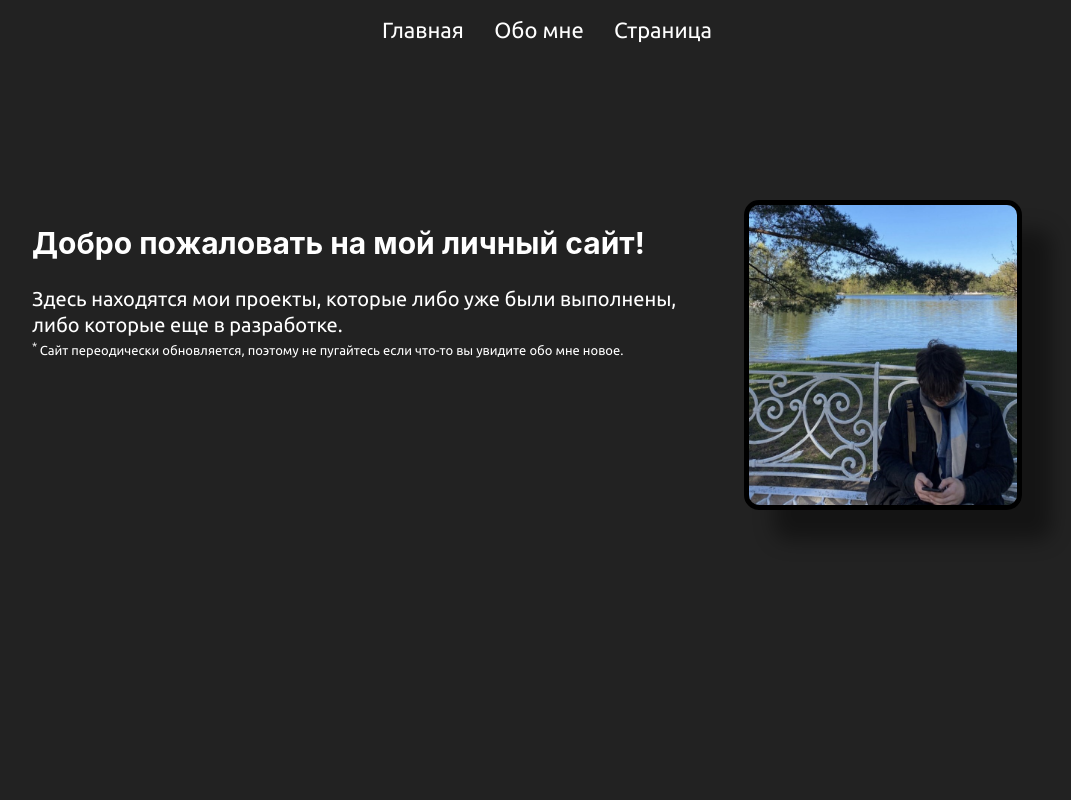
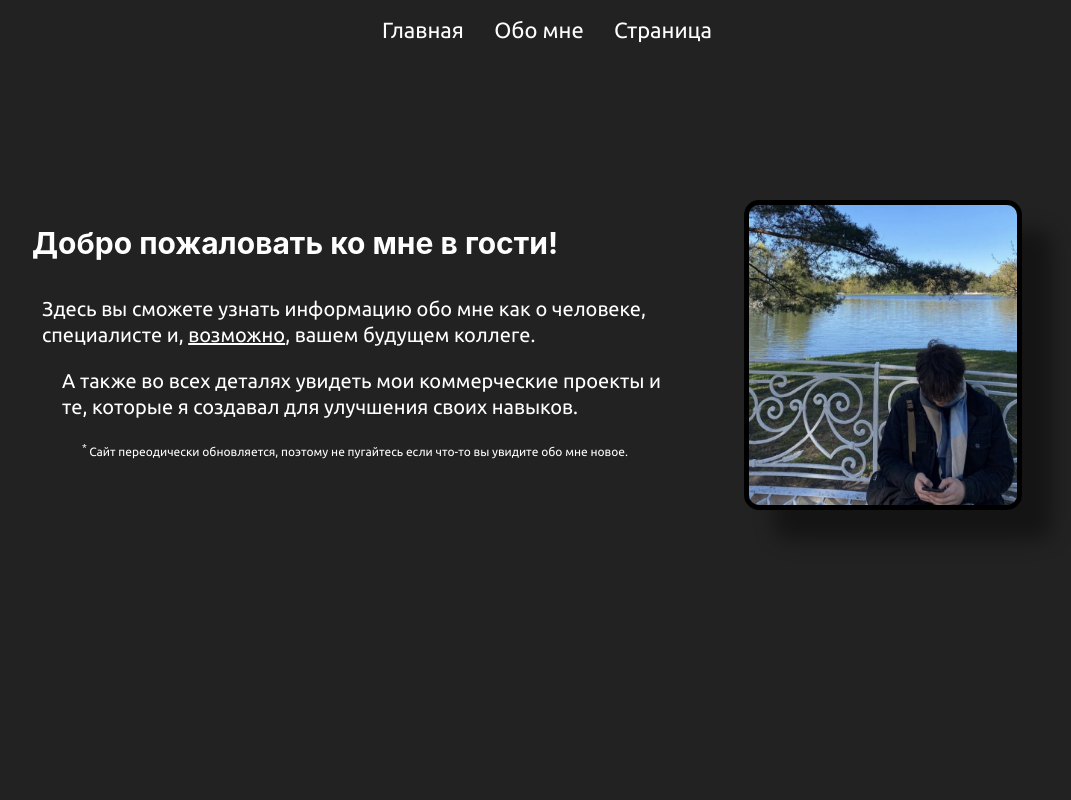
Before and after one commit to bandikost/bandikost, a React (Create React App) app: page /main in a window 1280 px wide. Shown: the top 800 px of the page, without its empty margins (113-1184 px from the left). Built offline with nearby package versions, Linux system fonts and the light colour scheme.

Commit message:
Обновление зависимостей, улучшения на главной странице и других компонентах

```diff
--- a/src/Pages/Main.jsx
+++ b/src/Pages/Main.jsx
@@ -38,14 +38,15 @@ useEffect(() => {
         <>
             <Header />
                 <section className={s.parallax}>
-                    <span className={s.welcomeSection}>
+                    <div className={s.welcomeSection}>
                         <div className={s.title}>
-                            <h1>Добро пожаловать на мой личный сайт!</h1>
-                            <p>Здесь находятся мои проекты, которые либо уже были выполнены, либо которые еще в разработке.</p>
+                            <h1>Добро пожаловать ко мне в гости!</h1>
+                            <p> Здесь вы сможете узнать информацию обо мне как о человеке, специалисте и, <span style={{textDecoration: "underline"}}>возможно</span>, вашем будущем коллеге.</p>
+                            <p> А также во всех деталях увидеть мои коммерческие проекты и те, которые я создавал для улучшения своих навыков.</p>
                             <p><sup>* </sup>Сайт переодически обновляется, поэтому не пугайтесь если что-то вы увидите обо мне новое.</p>
                         </div>
                         <img src={SoloRiver} loading="lazy" alt="My archive" />
-                    </span>
+                    </div>
                 </section>
                 <section className={s.secondSection}>
                     <div className={s.sectorSecond}>
--- a/src/Pages/PortfolioPage.jsx
+++ b/src/Pages/PortfolioPage.jsx
@@ -66,7 +66,7 @@ const PortfolioPage = () => {
       <Header />
       <section className={s.Description}>
         <div className={s.containerWorks}>
-          <span className={s.sectionWorks}>
+          <div className={s.sectionWorks}>
             <div className={s.leftSide}>
               <h2>Проект под номером {id}</h2>
               {img && <img src={img} loading='lazy' alt={`Проект ${id}`} />}
@@ -87,7 +87,7 @@ const PortfolioPage = () => {
               </div>
               <time className={s.cost}>Стоимость: {cost}</time>
             </div>
-          </span>
+          </div>
         </div>
       </section>
     </>
--- a/src/Pages/modules/Main.module.css
+++ b/src/Pages/modules/Main.module.css
@@ -54,10 +54,16 @@ p {
   font-family: "Ubuntu";
   line-height: 1.3em;
   text-align: left;
+  padding: 10px;
 }
 
 .title p:nth-child(3) {
-  font-size: 13px;
+  margin-left: 20px;
+}
+
+.title p:nth-child(4) {
+  font-size: 12px;
+  margin-left: 40px;
 }
 
 
```
